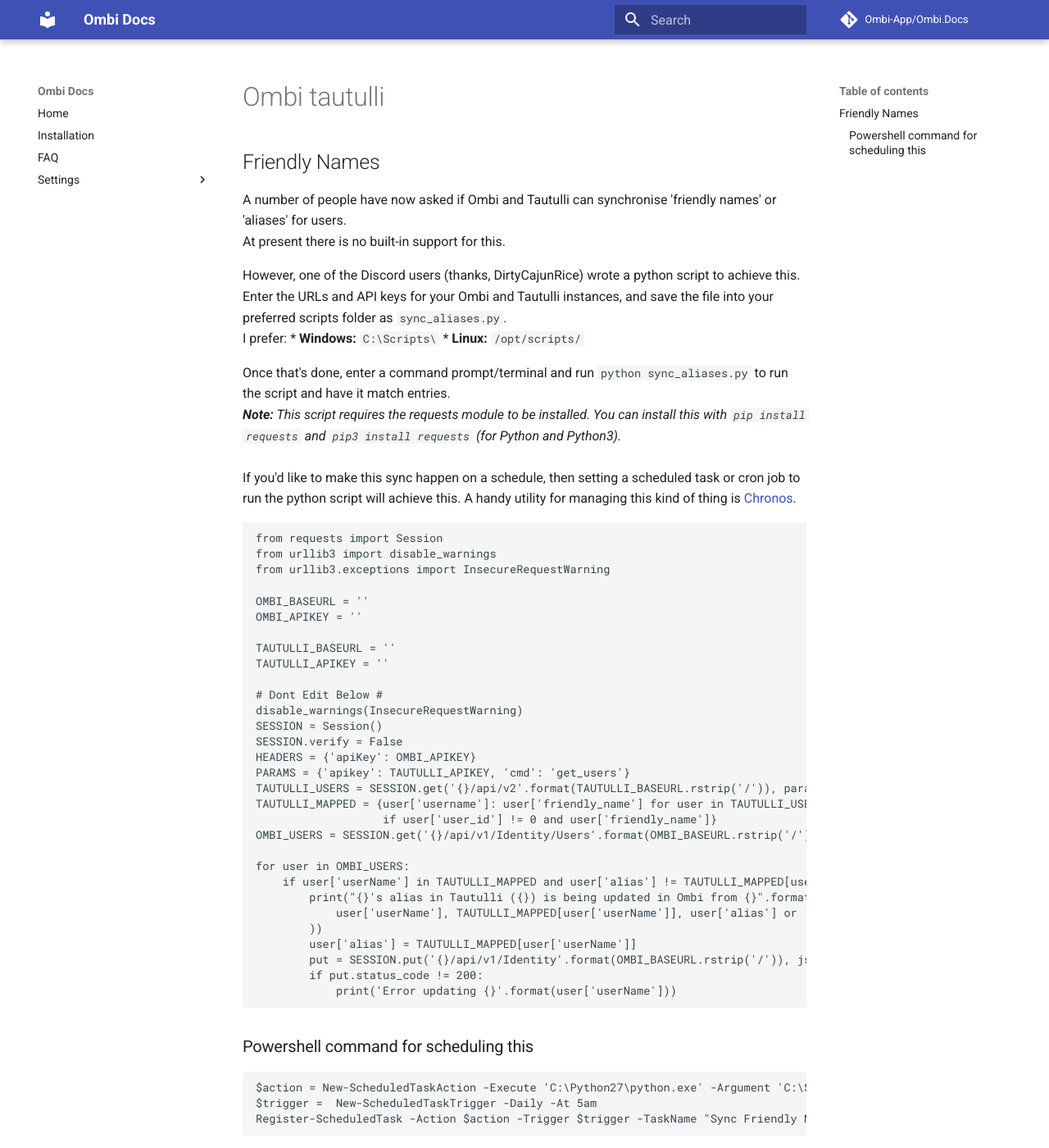
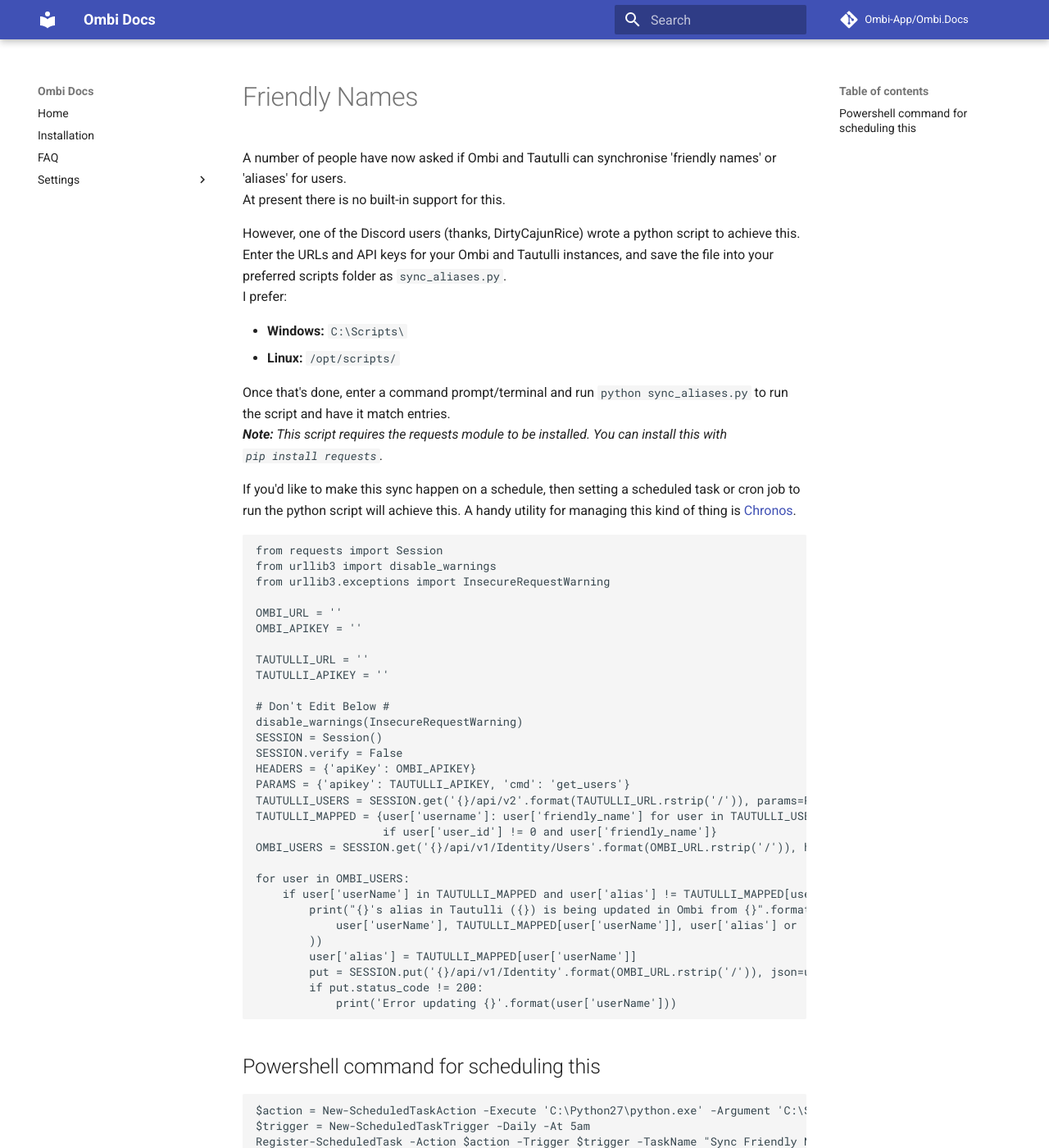
Before and after one commit to Ombi-app/Ombi.Docs, an MkDocs documentation site: the page built from docs/scripting/ombi-tautulli.md, in a window 1280 px wide and 1400 px high. Shown: the whole window at 82% size. Built offline with MkDocs 1.6.1 and Material for MkDocs 9.7.7, drawn with Linux system fonts in a browser that asks for light colours; comment, search, counter and statistics services are not loaded; old or Windows-style settings are respelled for this version of MkDocs.

Commit message:
lint and format first migrated script

`````diff
--- a/docs/scripting/ombi-tautulli.md
+++ b/docs/scripting/ombi-tautulli.md
@@ -1,39 +1,42 @@
-## Friendly Names
-A number of people have now asked if Ombi and Tautulli can synchronise 'friendly names' or 'aliases' for users.<br>
+# Friendly Names
+
+A number of people have now asked if Ombi and Tautulli can synchronise 'friendly names' or 'aliases' for users.
 At present there is no built-in support for this.
 
-However, one of the Discord users (thanks, DirtyCajunRice) wrote a python script to achieve this.<br>
-Enter the URLs and API keys for your Ombi and Tautulli instances, and save the file into your preferred scripts folder as `sync_aliases.py`.<br>
+However, one of the Discord users (thanks, DirtyCajunRice) wrote a python script to achieve this.
+Enter the URLs and API keys for your Ombi and Tautulli instances, and save the file into your preferred scripts folder as `sync_aliases.py`.
 I prefer:
+
 * **Windows:** `C:\Scripts\`
 * **Linux:** `/opt/scripts/`
 
-Once that's done, enter a command prompt/terminal and run `python sync_aliases.py` to run the script and have it match entries.<br>
-_**Note:** This script requires the requests module to be installed. You can install this with `pip install requests` and `pip3 install requests` (for Python and Python3)._<br>
-<br>
-If you'd like to make this sync happen on a schedule, then setting a scheduled task or cron job to run the python script will achieve this. A handy utility for managing this kind of thing is [Chronos](https://github.com/simse/chronos).<br>
+Once that's done, enter a command prompt/terminal and run `python sync_aliases.py` to run the script and have it match entries.
+_**Note:** This script requires the requests module to be installed. You can install this with
+`pip install requests`._
+
+If you'd like to make this sync happen on a schedule, then setting a scheduled task or cron job to run the python script will achieve this. A handy utility for managing this kind of thing is [Chronos](https://github.com/simse/chronos).
 
 ````python
 from requests import Session
 from urllib3 import disable_warnings
 from urllib3.exceptions import InsecureRequestWarning
 
-OMBI_BASEURL = ''
+OMBI_URL = ''
 OMBI_APIKEY = ''
 
-TAUTULLI_BASEURL = ''
+TAUTULLI_URL = ''
 TAUTULLI_APIKEY = ''
 
-# Dont Edit Below #
+# Don't Edit Below #
 disable_warnings(InsecureRequestWarning)
 SESSION = Session()
 SESSION.verify = False
 HEADERS = {'apiKey': OMBI_APIKEY}
 PARAMS = {'apikey': TAUTULLI_APIKEY, 'cmd': 'get_users'}
-TAUTULLI_USERS = SESSION.get('{}/api/v2'.format(TAUTULLI_BASEURL.rstrip('/')), params=PARAMS).json()['response']['data']
+TAUTULLI_USERS = SESSION.get('{}/api/v2'.format(TAUTULLI_URL.rstrip('/')), params=PARAMS).json()['response']['data']
 TAUTULLI_MAPPED = {user['username']: user['friendly_name'] for user in TAUTULLI_USERS
                    if user['user_id'] != 0 and user['friendly_name']}
-OMBI_USERS = SESSION.get('{}/api/v1/Identity/Users'.format(OMBI_BASEURL.rstrip('/')), headers=HEADERS).json()
+OMBI_USERS = SESSION.get('{}/api/v1/Identity/Users'.format(OMBI_URL.rstrip('/')), headers=HEADERS).json()
 
 for user in OMBI_USERS:
     if user['userName'] in TAUTULLI_MAPPED and user['alias'] != TAUTULLI_MAPPED[user['userName']]:
@@ -41,14 +44,15 @@
             user['userName'], TAUTULLI_MAPPED[user['userName']], user['alias'] or 'empty'
         ))
         user['alias'] = TAUTULLI_MAPPED[user['userName']]
-        put = SESSION.put('{}/api/v1/Identity'.format(OMBI_BASEURL.rstrip('/')), json=user, headers=HEADERS)
+        put = SESSION.put('{}/api/v1/Identity'.format(OMBI_URL.rstrip('/')), json=user, headers=HEADERS)
         if put.status_code != 200:
             print('Error updating {}'.format(user['userName']))
 ````
 
-### Powershell command for scheduling this
+## Powershell command for scheduling this
+
 ````powershell
 $action = New-ScheduledTaskAction -Execute 'C:\Python27\python.exe' -Argument 'C:\Scripts\sync_aliases.py'
-$trigger =  New-ScheduledTaskTrigger -Daily -At 5am
+$trigger = New-ScheduledTaskTrigger -Daily -At 5am
 Register-ScheduledTask -Action $action -Trigger $trigger -TaskName "Sync Friendly Names" -Description "Synchronize friendly names between Tautulli and Ombi" -User "SYSTEM"
 ````
`````
